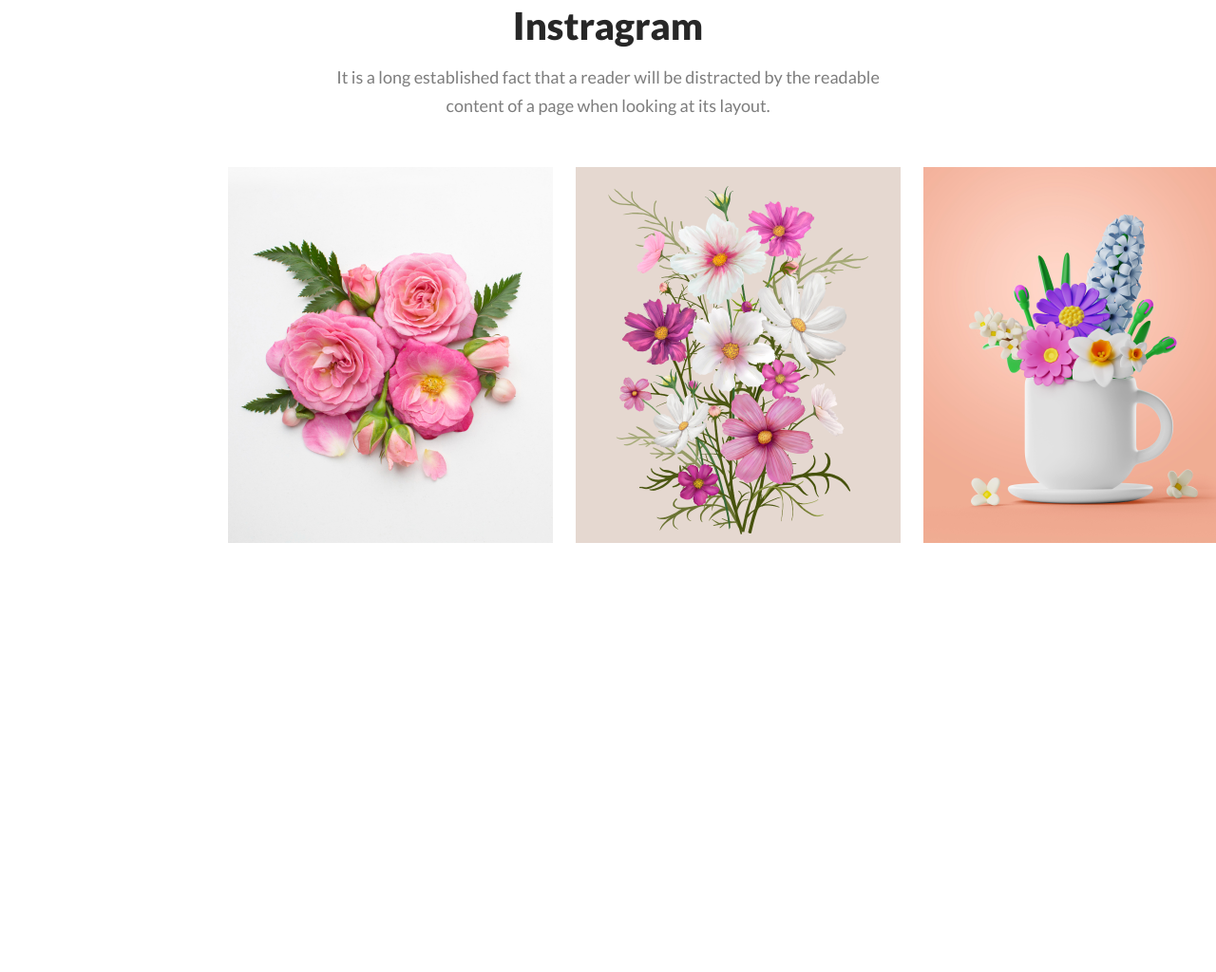
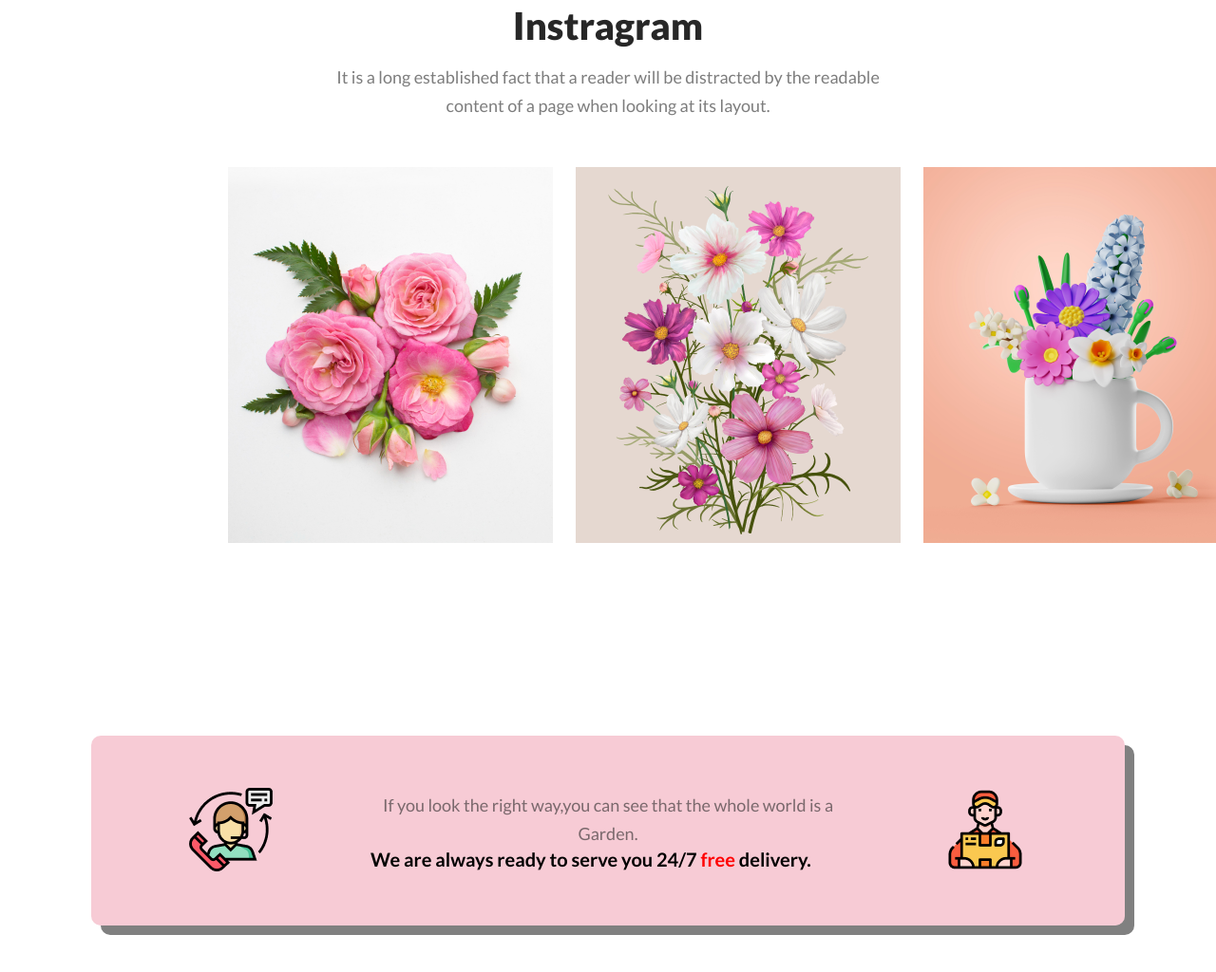
Before and after one commit to heeraraiyan/flower-shop, a plain HTML site: page index.html in a window 1280 px wide. Shown: the part 2685-3709 px from the top of the page at 95% size. Before the commit the page ends 3260 px from the top, so only its background shows below. Drawn offline with Linux system fonts and the light colour scheme.

Commit message:
a new box done

```diff
--- a/index.html
+++ b/index.html
@@ -82,6 +82,22 @@
                 </div>
             </div>
         </div>
+        <!--  designed -->
+        <div class="extra">
+            <div class="extra-first-image">
+                <img src="Flower Asset/Group 59.png" alt="">
+                </div>
+                <div class="extra-title">
+                    <p class="extra-content">If you look the right way,you can see that the whole world is a Garden.</p>
+                    <h3 class="extra-content-title
+                    ">We are always ready to serve you 24/7 <span style="color: red;">free</span> delivery.</h3>
+                </div>
+                <div class="extra-second-image">
+                    <img src="Flower Asset/Group 57.png" alt="">
+                </div>
+
+        </div>
+
 
     </main>
     <footer>
--- a/styles/style.css
+++ b/styles/style.css
@@ -192,4 +192,42 @@ color: #272727;
     display: flex;
     padding-left: 240px;
     gap: 24px;
+    padding-bottom: 200px;
 }
+/* extraaa */
+
+.extra{
+    width: 85%;
+    height: 200px;
+    background-color: rgba(229, 84, 115, 0.3);
+    display: flex;
+    margin: auto;
+    justify-content: space-evenly;
+    align-items: center;
+    margin-bottom: 150px;
+    border-radius: 10px;
+    box-shadow: 10px 10px gray;
+
+}
+.extra-first-image{
+
+}
+.extra-title{
+    width: 500px;
+}
+.extra-content{
+color: rgba(39, 39, 39, 0.60);
+font-size: 18px;
+font-style: normal;
+font-weight: 400;
+line-height: 30px;
+text-align: center;
+
+
+}
+.extra-content-title{
+    font-size: 20px;
+    font-weight: 700;
+
+
+}
```
